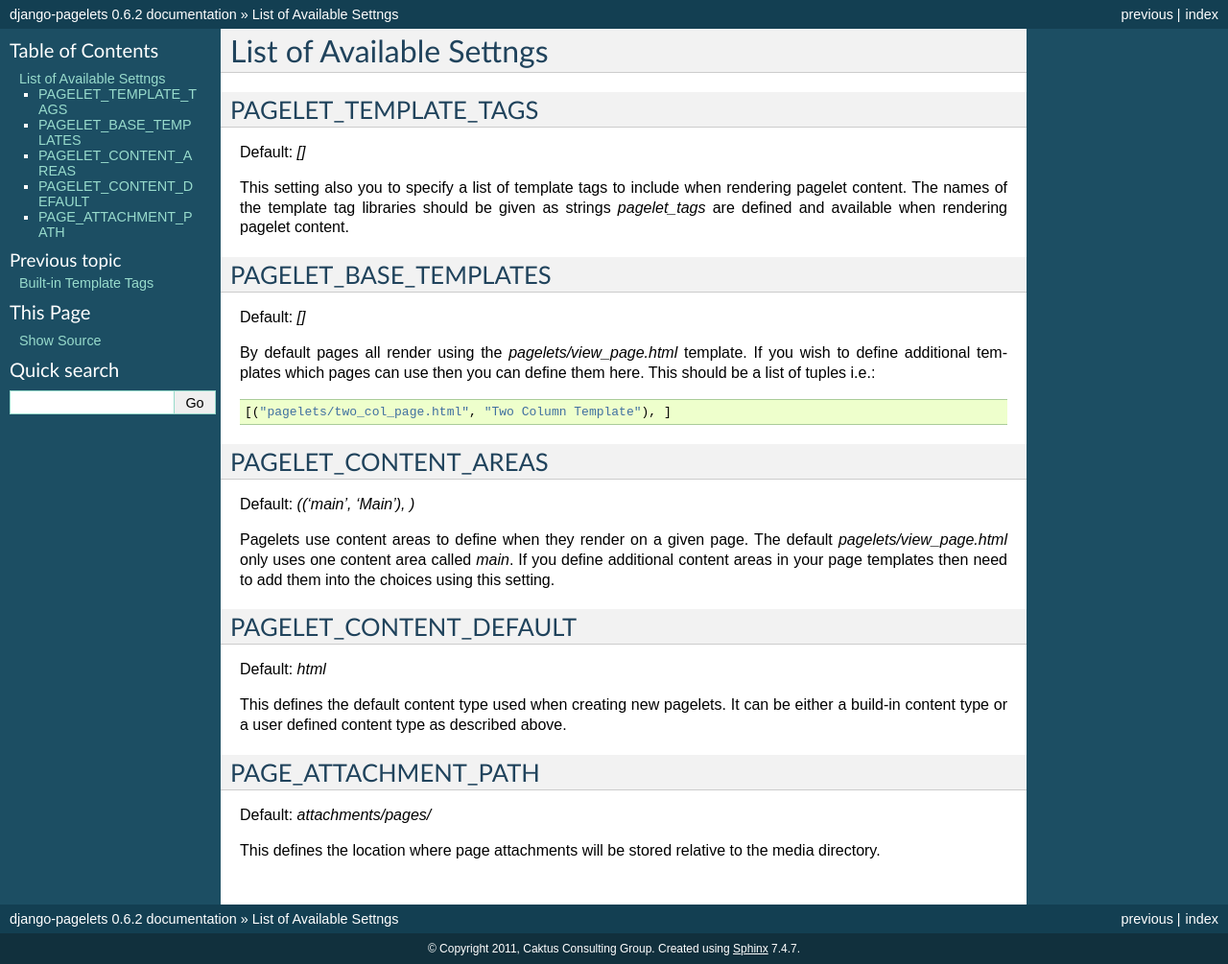
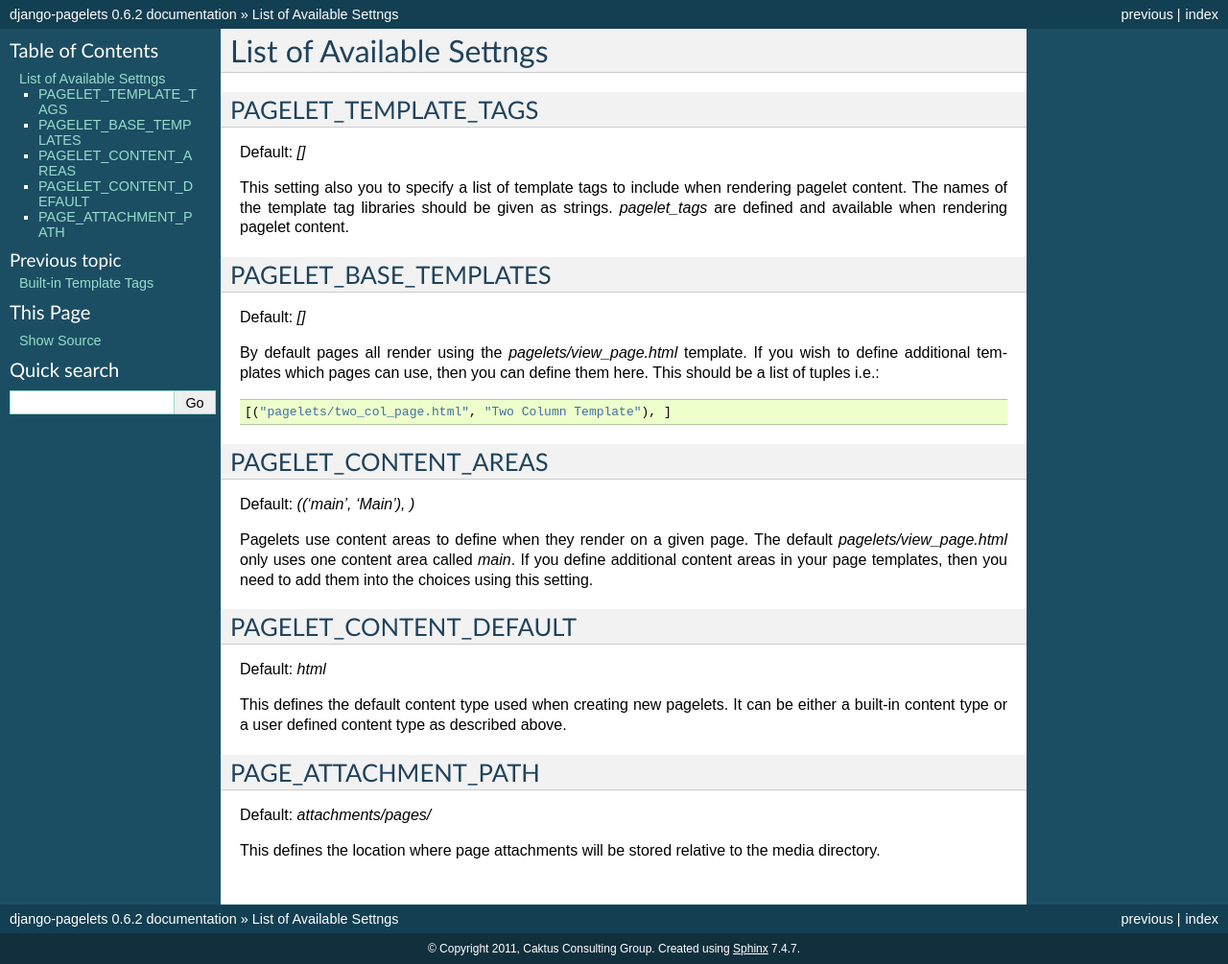
Before and after one commit to caktus/django-pagelets, a Sphinx documentation site: the page built from docs/settings.rst, in a window 1280 px wide. Shown: the whole page at 96% size. Built offline with Sphinx 7.4.7, drawn with Linux system fonts in a browser that asks for light colours.

Commit message:
Copy-editing docs

```diff
--- a/README.rst
+++ b/README.rst
@@ -1,9 +1,9 @@
 django-pagelets
 ===============
 
-Simple, flexible app for integrating static, unstructured content in a Django site
+django-pagelets is a simple, flexible app for integrating static, unstructured content in a Django site.
 
-For complete documentation checkout, `<http://django-pagelets.readthedocs.org>`_
+For complete documentation, checkout `<http://django-pagelets.readthedocs.org>`_
 
 Features
 --------
--- a/docs/settings.rst
+++ b/docs/settings.rst
@@ -9,7 +9,7 @@
 Default: `[]`
 
 This setting also you to specify a list of template tags to include when rendering
-pagelet content. The names of the template tag libraries should be given as strings
+pagelet content. The names of the template tag libraries should be given as strings.
 `pagelet_tags` are defined and available when rendering pagelet content.
 
 
@@ -19,7 +19,7 @@
 Default: `[]`
 
 By default pages all render using the `pagelets/view_page.html` template. If you wish
-to define additional templates which pages can use then you can define them here. This
+to define additional templates which pages can use, then you can define them here. This
 should be a list of tuples i.e.::
 
     [("pagelets/two_col_page.html", "Two Column Template"), ]
@@ -32,7 +32,7 @@
 
 Pagelets use content areas to define when they render on a given page. The default
 `pagelets/view_page.html` only uses one content area called `main`. If you define additional
-content areas in your page templates then need to add them into the choices using
+content areas in your page templates, then you need to add them into the choices using
 this setting.
 
 
@@ -42,7 +42,7 @@
 Default: `html`
 
 This defines the default content type used when creating new pagelets. It can be either
-a build-in content type or a user defined content type as described above.
+a built-in content type or a user defined content type as described above.
 
 PAGE_ATTACHMENT_PATH
 --------------------
```
Also changed, not shown: docs/template_tags.rst (+7 -8 lines).
